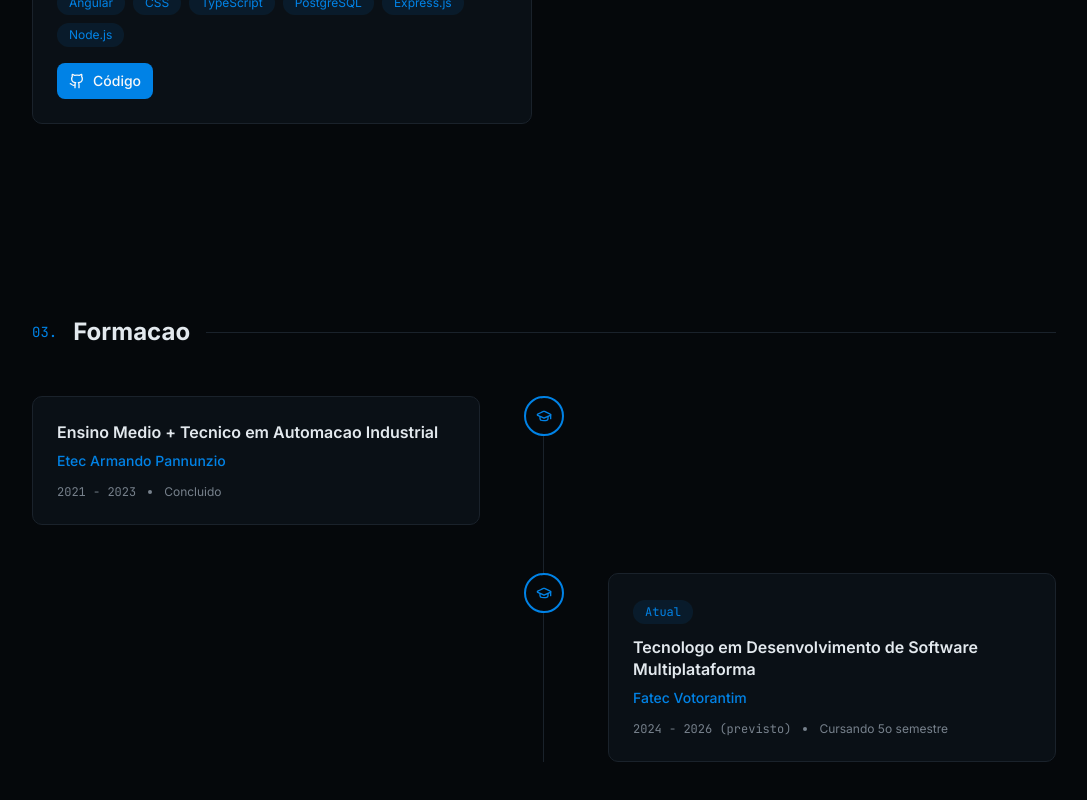
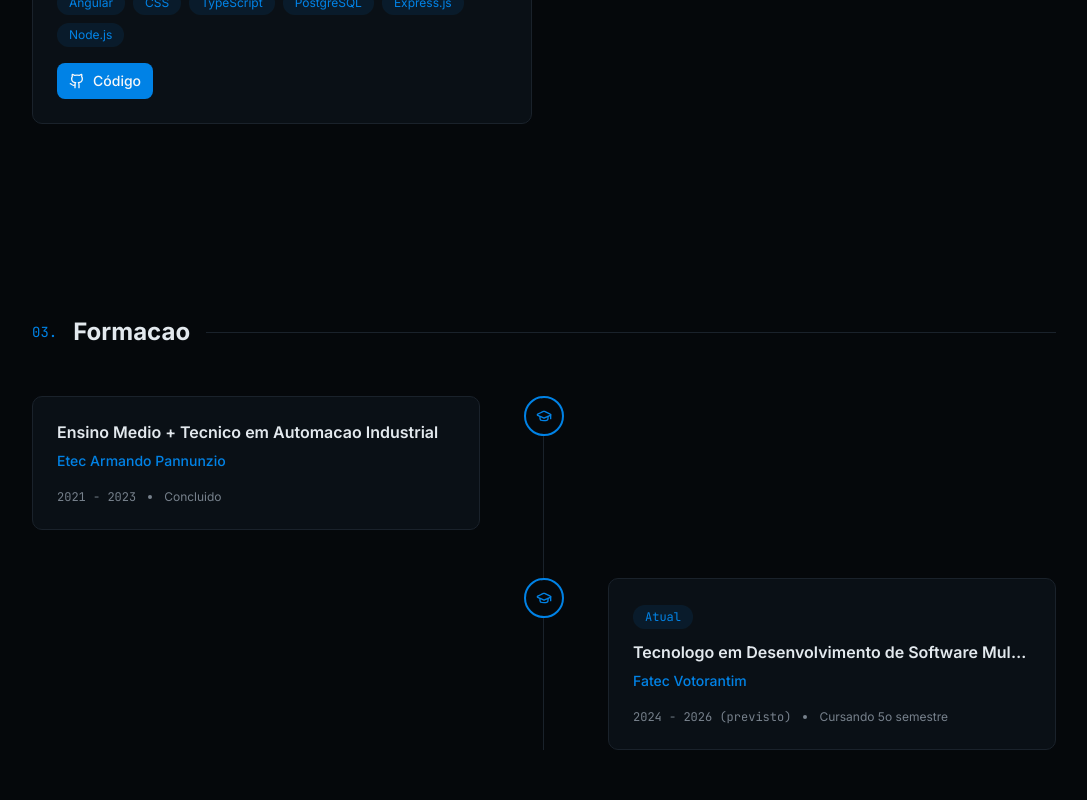
Before and after one commit to RyanCNP/portifolio, a Next.js app: page / in a window 1280 px wide. Shown: the part 1986-2786 px from the top of the page, without its empty margins (96-1183 px from the left). Built offline with nearby package versions, Linux system fonts and the light colour scheme.

Commit message:
fix: responsividade

```diff
--- a/components/portfolio/education.tsx
+++ b/components/portfolio/education.tsx
@@ -60,14 +60,14 @@ export function Education() {
                         Atual
                       </span>
                     )}
-                    <h3 className="text-base font-semibold text-foreground leading-snug">
+                    <h3 className="truncate text-base font-semibold text-foreground leading-snug">
                       {item.degree}
                     </h3>
                     <a
                       href={item.href}
                       target="_blank"
                       rel="noopener noreferrer"
-                      className="mt-2 inline-block text-sm font-medium text-primary transition-colors hover:text-primary/80"
+                      className="mt-2 inline-block truncate text-sm font-medium text-primary transition-colors hover:text-primary/80"
                     >
                       {item.institution}
                     </a>
--- a/components/portfolio/hero.tsx
+++ b/components/portfolio/hero.tsx
@@ -30,7 +30,7 @@ export function Hero() {
           <p className="mb-2 font-mono text-sm text-primary">
             {"Ola, eu sou"}
           </p>
-          <h1 className="text-balance text-4xl font-bold leading-tight tracking-tight text-foreground md:text-5xl lg:text-6xl">
+          <h1 className="text-balance truncate text-4xl font-bold leading-tight tracking-tight text-foreground md:text-5xl lg:text-6xl">
             Ryan Carlo
             <span
               className="block text-muted-foreground"
```
